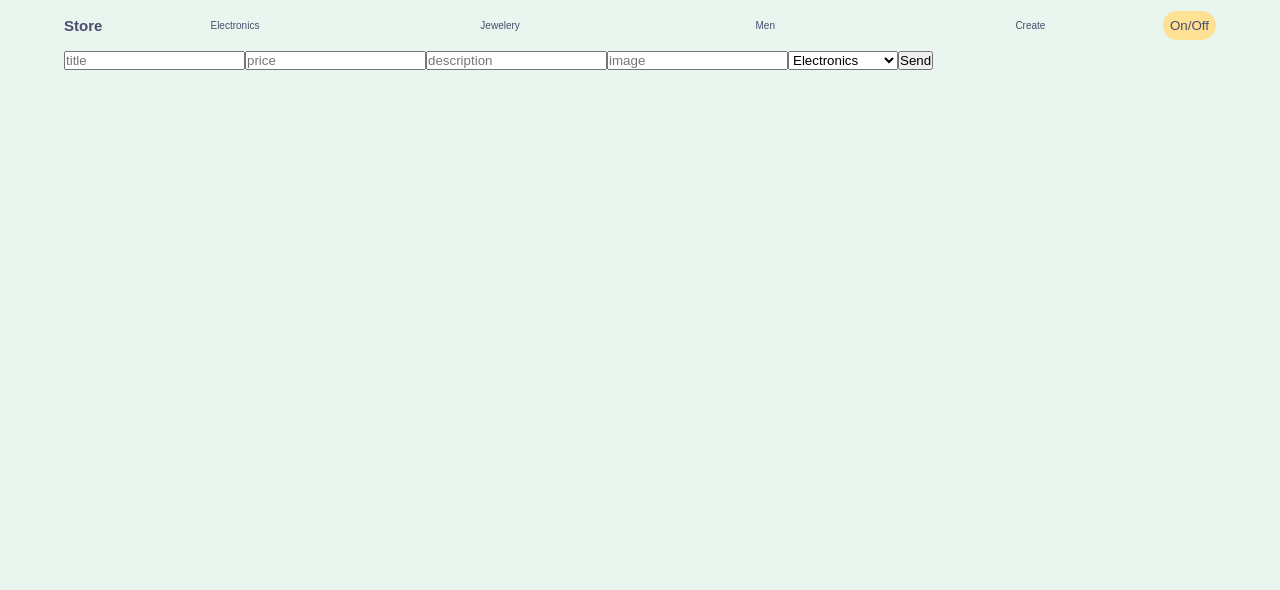
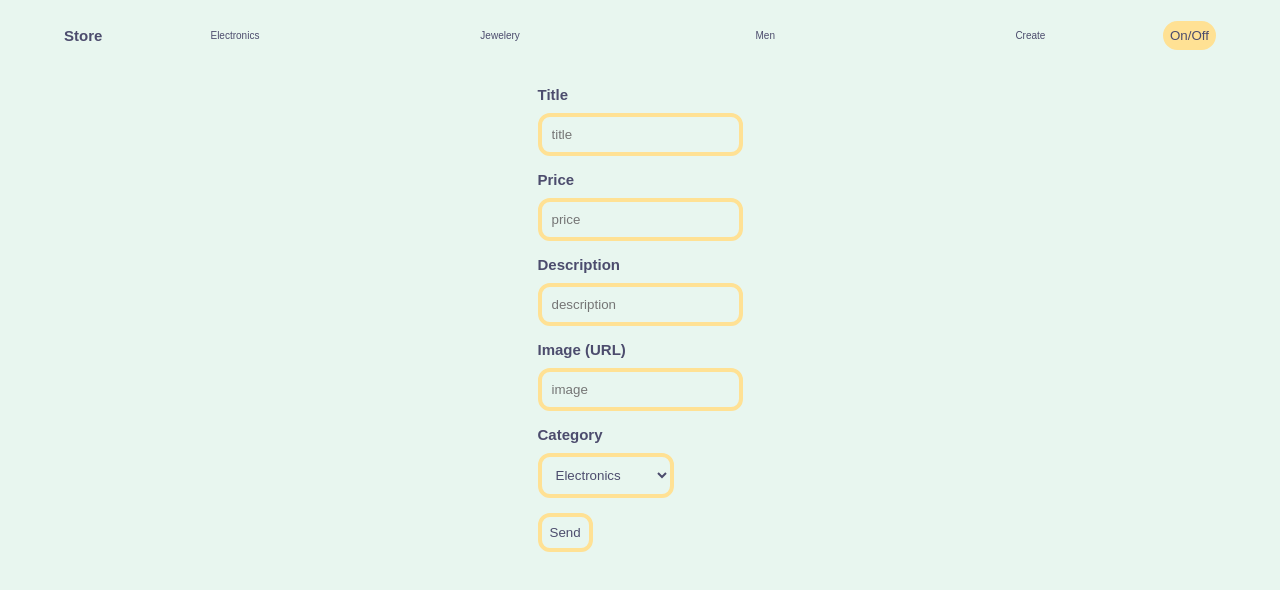
Before and after one commit to calmohtml/fake-store-app, a React (Vite) app: page /create in a window 1280 px wide. Shown: the top 590 px of the page. Built offline with nearby package versions, Linux system fonts and the light colour scheme; a web font is replaced by a local one.

Commit message:
Styles added to the CreateProduct component

```diff
--- a/src/components/button/Button.jsx
+++ b/src/components/button/Button.jsx
@@ -1,5 +1,9 @@
 import React from "react";
 
 export const Button = (props) => {
-  return <button className="button">{props.text}</button>;
+  return (
+    <button className="button" type="submit">
+      {props.text}
+    </button>
+  );
 };
--- a/src/components/createProduct/CreateProduct.jsx
+++ b/src/components/createProduct/CreateProduct.jsx
@@ -1,4 +1,5 @@
-import React, { useState } from "react";
+import React, { useState, Fragment } from "react";
+import { Button } from "../button/Button";
 
 export const CreateProduct = () => {
   //event handler
@@ -7,7 +8,8 @@ export const CreateProduct = () => {
   const eventHandler = async (event) => {
     event.preventDefault();
     createProductData();
-    if (formData !== null) {
+    if (formData !== null || {}) {
+      console.log(formData);
       try {
         const productResponse = await fetch(
           "https://fakestoreapi.com/products",
@@ -15,15 +17,16 @@ export const CreateProduct = () => {
             method: "POST",
             body: JSON.stringify(formData),
           }
-        ).then((res) => res.json());
+        )
+          .then((res) => res.json())
+          .then((json) => console.log(json));
+        //alert(`Product added to the DB: ID: ${productResponse.id}`);
         console.log(productResponse);
-        {
-          <h2>Product created: {productResponse.id}</h2>;
-        }
       } catch (error) {
         console.error(error);
       }
     } else {
+      alert("Hubo un error");
       console.log("Hubo un error");
     }
   };
@@ -50,20 +53,40 @@ export const CreateProduct = () => {
   };
 
   return (
-    <div>
-      {/* This is a post form */}
+    //This is a POST form
+    <section className="form__container">
       <form action="post" onSubmit={eventHandler} id="form">
+        <div className="form__item">
+          <h2>Title</h2>
           <input type="text" name="title" id="" placeholder="title" />
-        <input type="text" name="price" id="" placeholder="price" />
-        <input type="text" name="description" id="" placeholder="description" />
-        <input type="text" name="image" id="" placeholder="image" />
+        </div>
+        <div className="form__item">
+          <h2>Price</h2>
+          <input type="number" name="price" id="" placeholder="price" />
+        </div>
+        <div className="form__item">
+          <h2>Description</h2>
+          <input
+            type="text"
+            name="description"
+            id=""
+            placeholder="description"
+          />
+        </div>
+        <div className="form__item">
+          <h2>Image (URL)</h2>
+          <input type="url" name="image" id="" placeholder="image" />
+        </div>
+        <div className="form__item">
+          <h2>Category</h2>
           <select name="category" id="">
             <option value="electronics">Electronics</option>
             <option value="jewelery">Jewelery</option>
             <option value="men's clothing">Men's Clothing</option>
           </select>
-        <button type="submit">Send</button>
+        </div>
+        <Button text="Send" />
       </form>
-    </div>
+    </section>
   );
 };
--- /dev/null
+++ b/src/components/createProduct/_createProduct.scss
@@ -0,0 +1,27 @@
+@import "../../scss/colors";
+
+.form__container {
+  display: grid;
+
+  #form {
+    justify-self: center;
+
+    .form__item {
+      margin: 1.5rem 0;
+
+      h2 {
+        margin: 1rem 0;
+      }
+
+      input,
+      select {
+        background: inherit;
+        color: inherit;
+        padding: 1rem;
+        border: 0.4rem solid $pastelYellow;
+        border-radius: 1.2rem;
+        outline: none;
+      }
+    }
+  }
+}
--- a/src/components/header/_header.scss
+++ b/src/components/header/_header.scss
@@ -4,6 +4,7 @@
   justify-content: space-around;
   display: flex;
   align-items: center;
+  margin: 1rem 0;
 
   .header__title {
     display: flex;
@@ -57,5 +58,6 @@
   .nav__links {
     position: relative;
     background-color: inherit;
+    color: inherit;
   }
 }
--- a/src/style.scss
+++ b/src/style.scss
@@ -5,6 +5,7 @@
 @import "./components/header/darkModeButton";
 @import "./components/categories/displayData";
 @import "./components/product/product";
+@import "./components/createProduct/createProduct";
 @import "./components/button/button";
 
 * {
```
Lines whose indentation alone changed are shown as unchanged.
